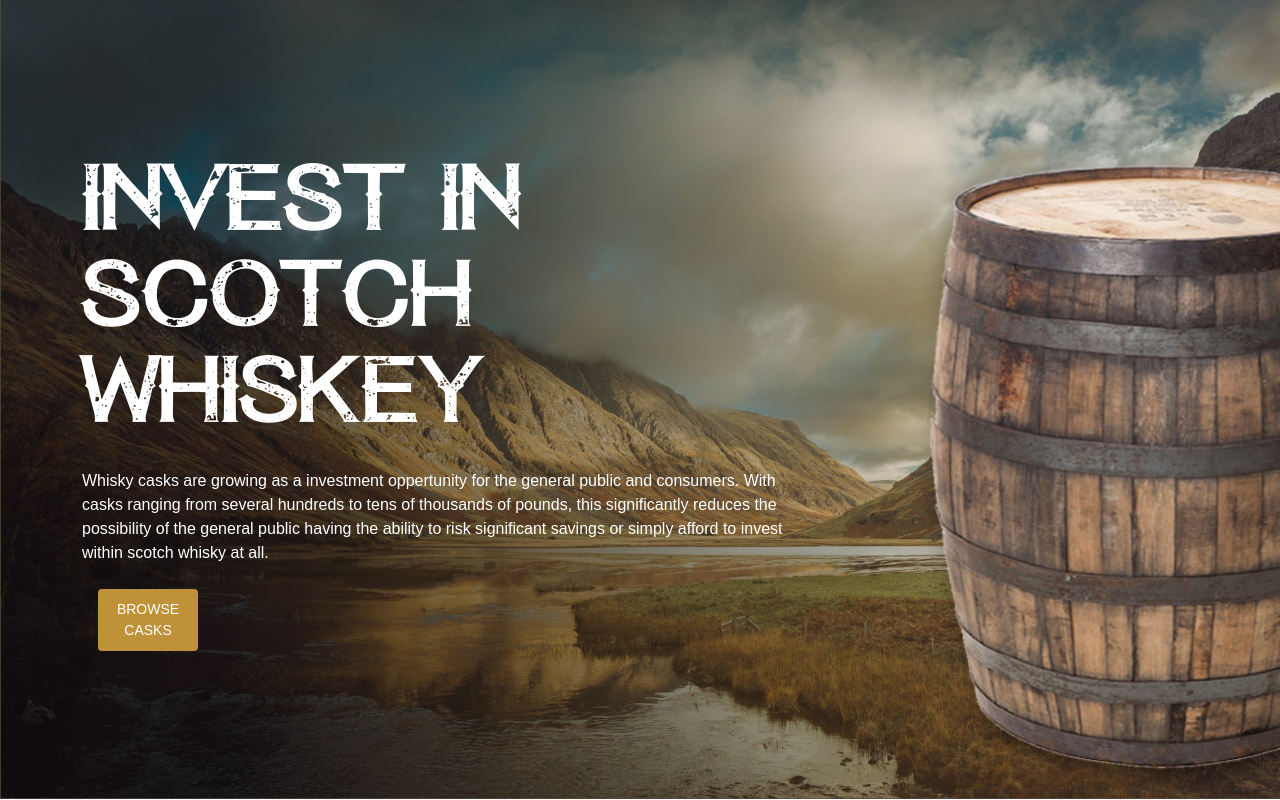
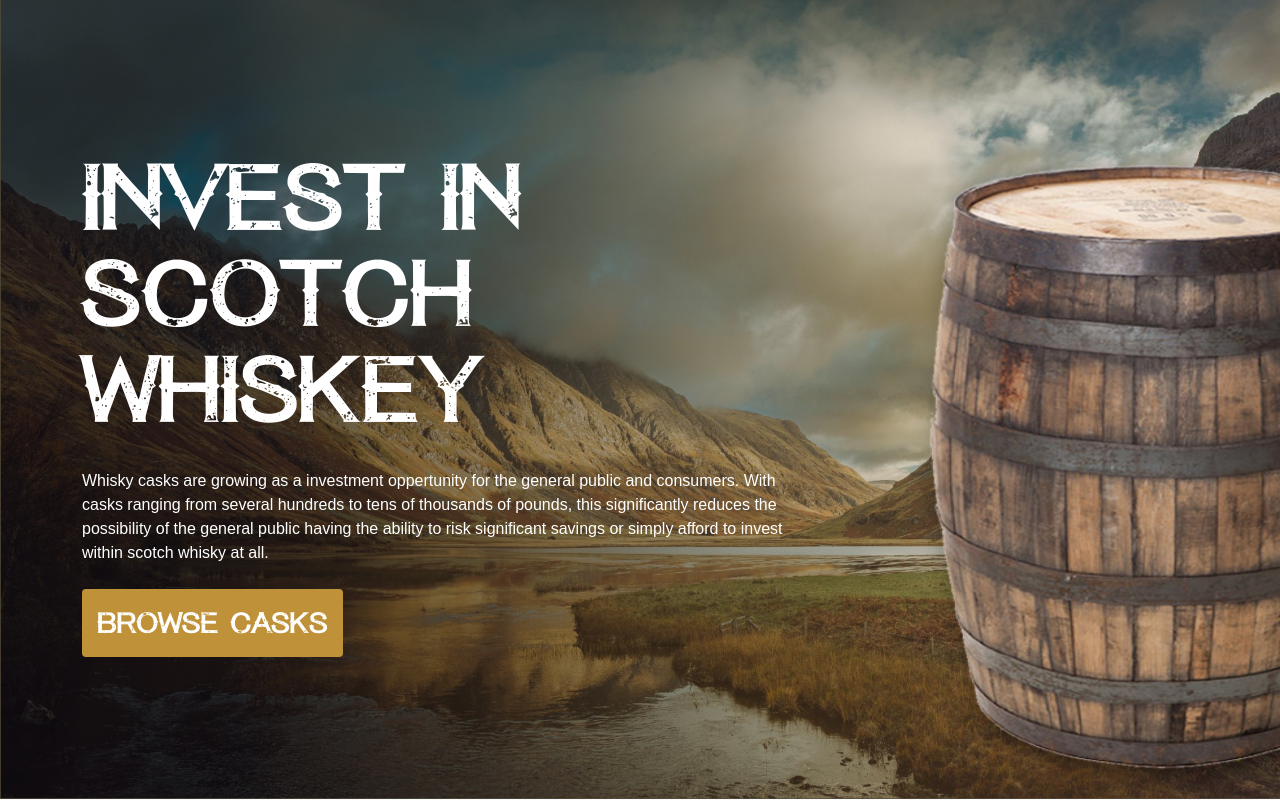
Before and after one commit to alanmillerdev/Cask-Divide, a PHP site: page / in a window 1280 px wide; the page is wider, and only the part inside the window is pictured. Shown: the part 80-880 px from the top of that part. Run offline with PHP 8.4, Linux system fonts and the light colour scheme; data that the repository does not hold is empty; some libraries are stand-ins or nearby versions; some web fonts are replaced.

Commit message:
updated index browse button

```diff
--- a/Components/IndexComponents/IndexBanner.inc.php
+++ b/Components/IndexComponents/IndexBanner.inc.php
@@ -9,7 +9,7 @@
             this significantly reduces the possibility of the general public having the ability to risk significant savings or simply afford to invest within scotch whisky at all.
           </div>
         </div>
-        <button type="button" onclick="location.href='casks.php'" class="sign-up-button ml-3" style="text-transform: uppercase;"><span>Browse Casks</span></button>
+        <button type="button" onclick="location.href='casks.php'" class="sign-up-button" style="text-transform: uppercase;"><span>Browse Casks</span></button>
       </div>
 
       <div class="col-lg-4">
--- a/css/style.css
+++ b/css/style.css
@@ -237,24 +237,22 @@ ul {
   border: none;
   color: #FFFFFF;
   text-align: center;
-  font-size: 14px;
-  padding: 10px;
-  width: 100px;
+  font-size: 25px;
+  padding: 15px;
   -webkit-transition: all 0.3s;
   transition: all 0.3s;
   cursor: pointer;
+  font-family: tequila_sunsetregular;
 }
 
 .sign-up-button:hover {
   display: inline-block;
   border-radius: 4px;
-  background-color: #505557;
+  background-color: #B8BABC;
   border: none;
   color: #FFFFFF;
   text-align: center;
-  font-size: 14px;
   padding: 10px;
-  width: 100px;
   -webkit-transition: all 0.3s;
   transition: all 0.3s;
   cursor: pointer;
--- a/css/style.scss
+++ b/css/style.scss
@@ -223,23 +223,21 @@ ul {
   border: none;
   color: #FFFFFF;
   text-align: center;
-  font-size: 14px;
-  padding: 10px;
-  width: 100px;
+  font-size: 25px;
+  padding: 15px;
   transition: all 0.3s;
   cursor: pointer;
+  font-family: tequila_sunsetregular;
   }
 
 .sign-up-button:hover{
     display: inline-block;
     border-radius: 4px;
-    background-color: #505557;
+    background-color: #B8BABC;
     border: none;
     color: #FFFFFF;
     text-align: center;
-    font-size: 14px;
     padding: 10px;
-    width: 100px;
     transition: all 0.3s;
     cursor: pointer;
 }
```
Also changed, not shown: 1 other file.
